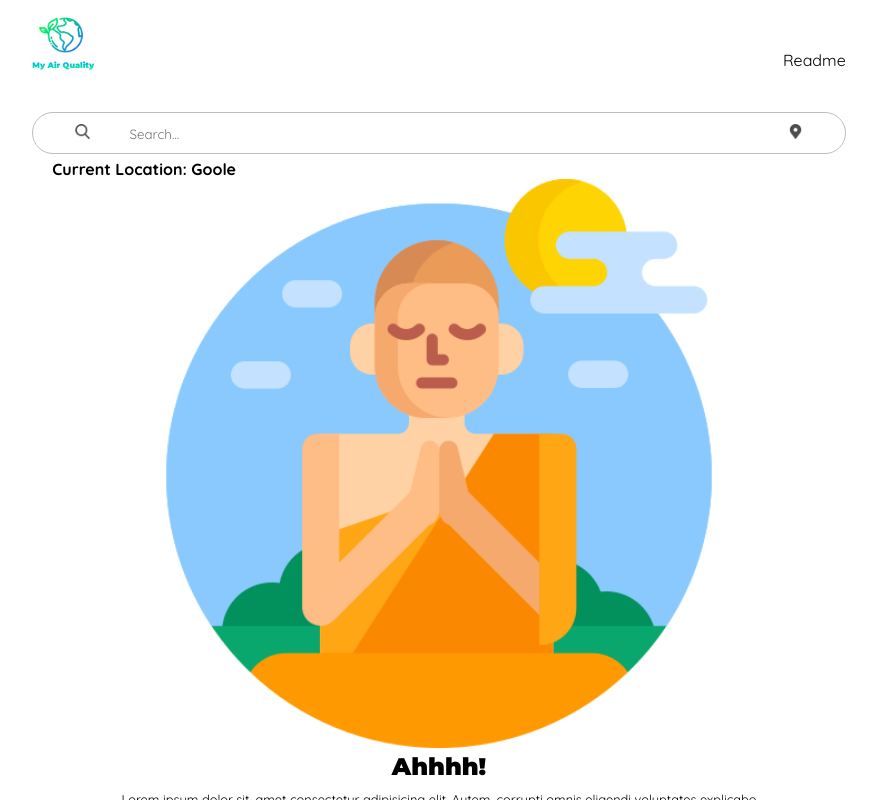
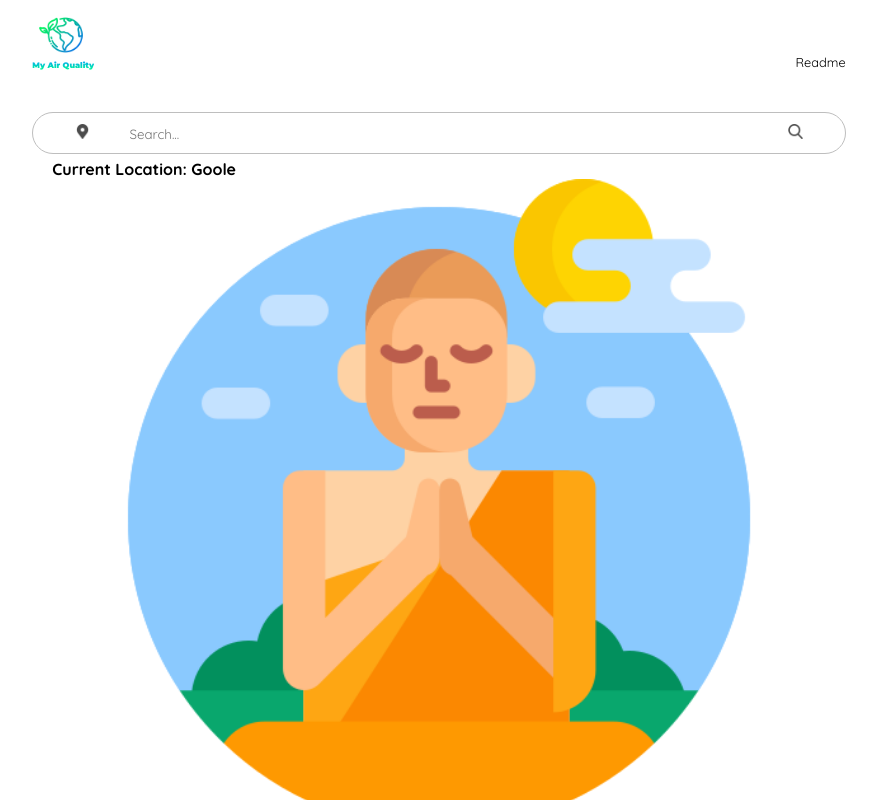
Before and after one commit to bibhashdash/myairquality, a Vue app: page / in a window 1280 px wide. Shown: the top 800 px of the page, without its empty margins (201-1078 px from the left). Built offline with nearby package versions, Linux system fonts and the light colour scheme; a web font is replaced by a local one.

Commit message:
fixed up slide stylings

```diff
--- a/public/index.html
+++ b/public/index.html
@@ -20,7 +20,6 @@
         display: flex;
         flex-direction: column;
         align-items: center;
-        position: relative;
       }
     </style>
   </head>
--- a/src/App.vue
+++ b/src/App.vue
@@ -16,12 +16,11 @@
     <main>
       <div class="search">
         <div class="search-bar">
-          <a href="#"><img class="icon" src="./assets/search.png" alt="" /></a>
-
+          <a href="#"><img class="icon" src="./assets/place.png" alt="" /></a>
           <form>
             <input placeholder="Search..." type="text" name="" id="" />
           </form>
-          <a href="#"><img class="icon" src="./assets/place.png" alt="" /></a>
+          <a href="#"><img class="icon" src="./assets/search.png" alt="" /></a>
         </div>
         <div class="location-id">
           <p>Current Location: Goole</p>
@@ -50,14 +49,13 @@ export default {
 
 <style>
 #app {
+  padding: 0 1rem;
   font-family: "Montserrat", sans-serif;
   display: flex;
   flex-direction: column;
   align-items: center;
-  position: absolute;
+
   height: 550px;
-  /* border: 2px solid rgb(211, 72, 30); */
-  /* overflow-y: scroll; */
 }
 @media all and (min-height: 600px) and (max-height: 699px) {
   #app {
@@ -110,35 +108,31 @@ export default {
   height: 100%;
   grid-template-rows: 10% 90%;
   gap: 2rem;
-  /* border: 2px solid rgb(13, 14, 20); */
 }
 h1,
 h2,
 h3,
 h4,
 h5,
-h6 {
+h6,
+a,
+p {
+  margin: 0;
   padding: 0;
-  margin: 0;
 }
 p,
 a {
-  margin: 0;
-  padding: 0;
   font-family: "Quicksand", sans-serif;
 }
 header {
-  /* width: 90%; */
   padding: 0;
   display: flex;
   flex-direction: row;
   align-items: center;
   justify-content: space-between;
   align-self: center;
-  /* margin-bottom: 3rem; */
 }
 .brand {
-  /* width: 100px; */
   display: flex;
   flex-direction: column;
   align-items: center;
@@ -162,19 +156,13 @@ header {
 }
 .modal {
   align-self: flex-end;
+  font-size: 0.8rem;
 }
 
 main {
-  display: flex;
-  flex-direction: column;
-  /* align-items: center; */
-  /* justify-content: space-evenly; */
-  /* margin-top: 2rem; */
-  /* border: 1px solid red; */
+  display: grid;
 }
-.search {
-  /* width: 90%; */
-}
+
 .search-bar {
   display: grid;
   grid-template-columns: 10% 80% 10%;
@@ -208,12 +196,6 @@ input:focus {
 .location-id p {
   font-weight: bolder;
 }
-.carousel-container {
-  /* width: 90%; */
-  /* border: 1px solid rgba(0, 0, 0, 0.226); */
-
-  /* margin-bottom: 2rem; */
-}
 
 .cta {
   /* width: 80%; */
--- a/src/components/Slide.vue
+++ b/src/components/Slide.vue
@@ -1,5 +1,5 @@
 <template>
-  <div class="slide-wrapper">
+  <div class="carousel-wrapper">
     <div class="slide-image">
       <img class="image" src="../assets/monk.png" />
     </div>
@@ -25,18 +25,15 @@ export default {
 </script>
 
 <style>
-.slide-wrapper {
-  width: 100%;
+.carousel-wrapper {
   display: flex;
   flex-direction: column;
 }
 .slide-image {
-  align-self: center;
-  width: 70%;
   text-align: center;
 }
 .image {
-  width: 100%;
+  width: 80%;
 }
 .slide-content {
   display: flex;
@@ -44,7 +41,6 @@ export default {
   align-items: center;
 }
 .slide-subdeck {
-  text-align: center;
   padding: 10px 10%;
   font-size: 0.8rem;
 }
```
